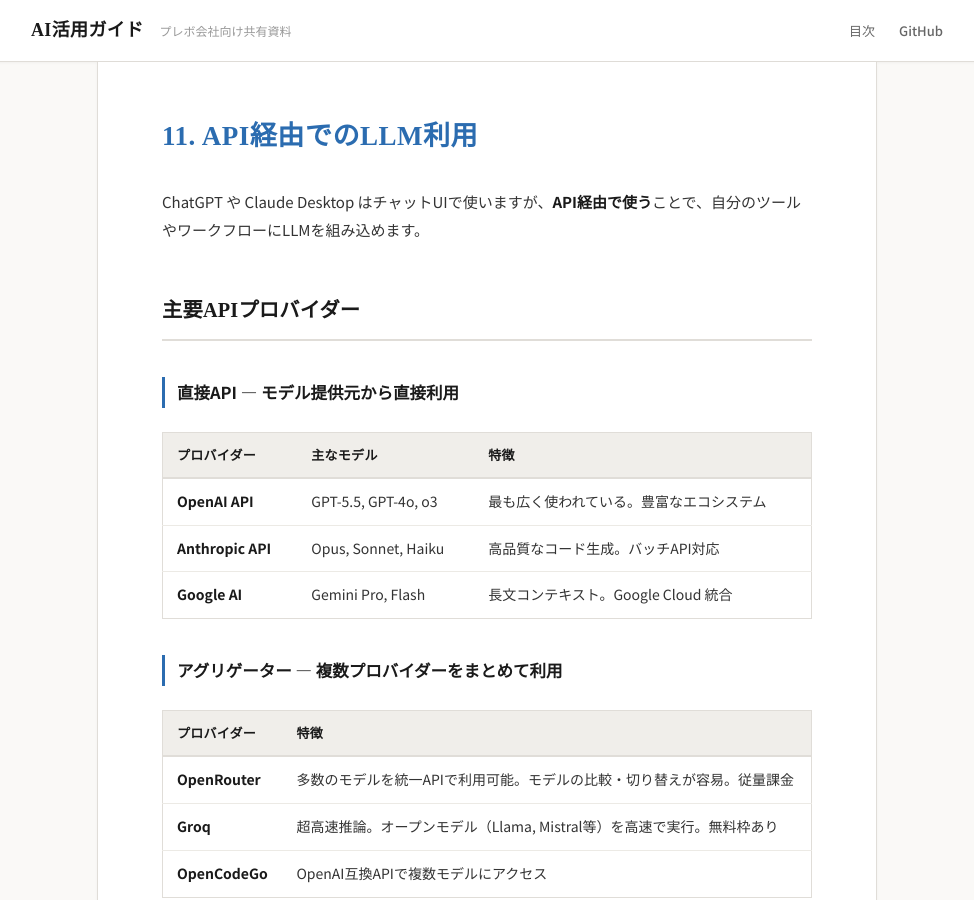
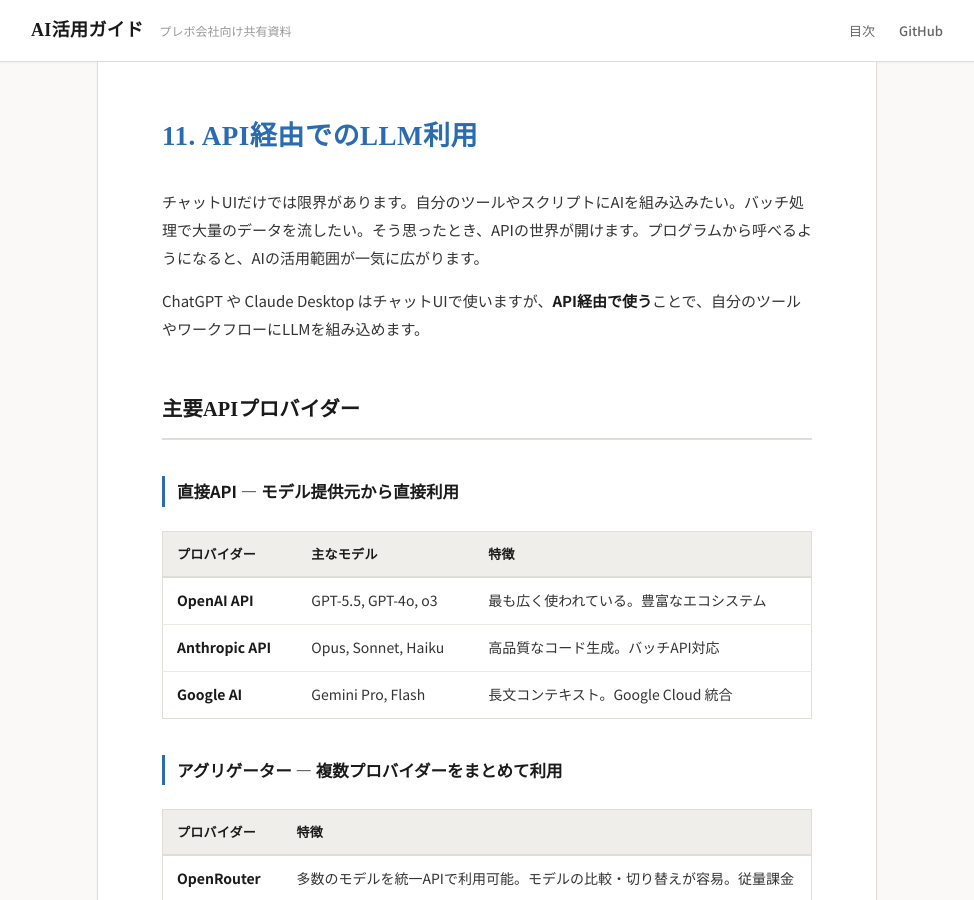
Before and after one commit to kuruusuniku/sharing, a Jekyll site: the page built from 11-api-usage.md, in a window 1280 px wide and 900 px high. Shown: the whole window, without its empty margins (153-1127 px from the left). Built offline with Jekyll 4.4.1, drawn with Linux system fonts in a browser that asks for light colours.

Commit message:
11章: 共感導入追加

```diff
--- a/11-api-usage.md
+++ b/11-api-usage.md
@@ -4,6 +4,8 @@ title: API経由でのLLM利用
 ---
 
 # 11. API経由でのLLM利用
+
+チャットUIだけでは限界があります。自分のツールやスクリプトにAIを組み込みたい。バッチ処理で大量のデータを流したい。そう思ったとき、APIの世界が開けます。プログラムから呼べるようになると、AIの活用範囲が一気に広がります。
 
 ChatGPT や Claude Desktop はチャットUIで使いますが、**API経由で使う**ことで、自分のツールやワークフローにLLMを組み込めます。
 
```
